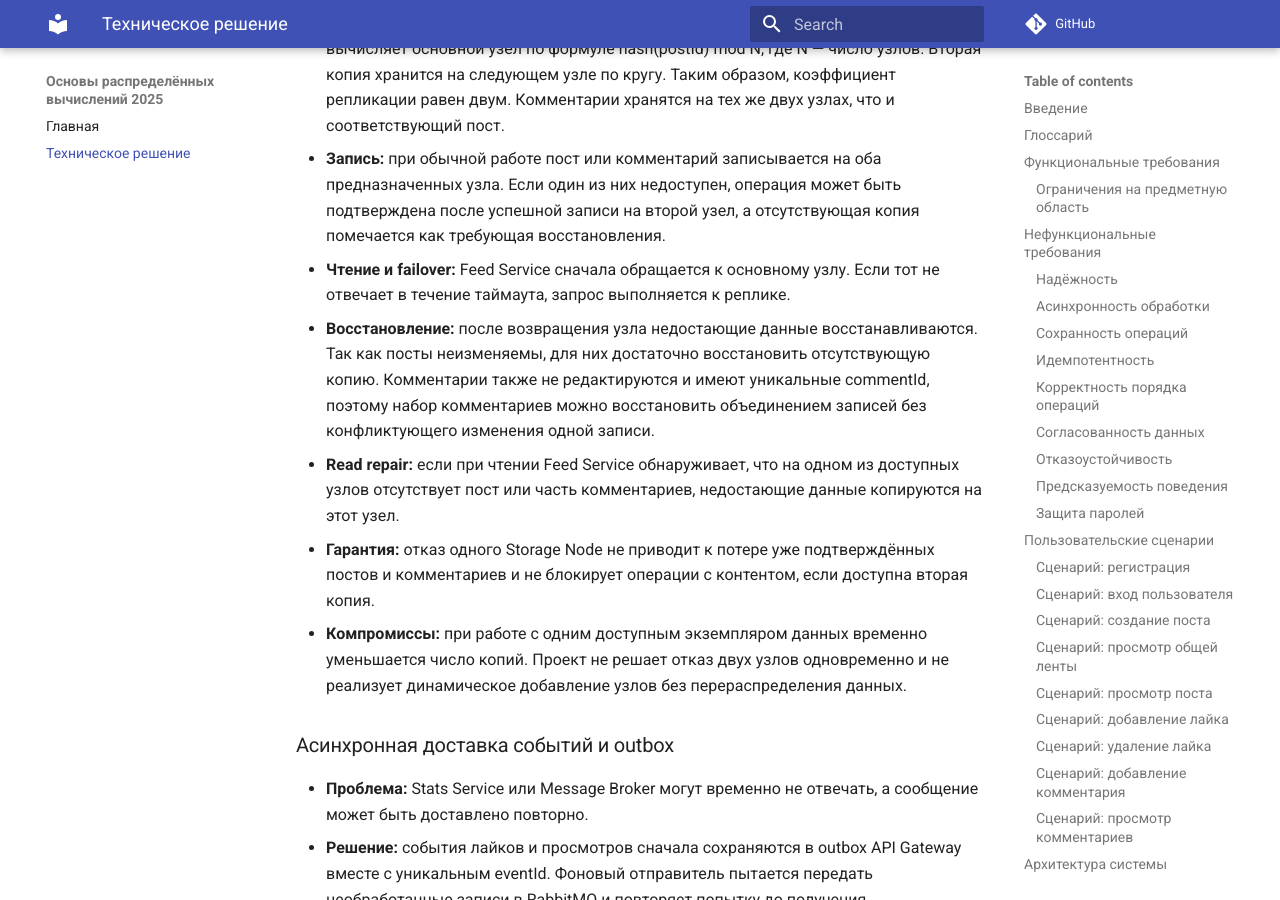
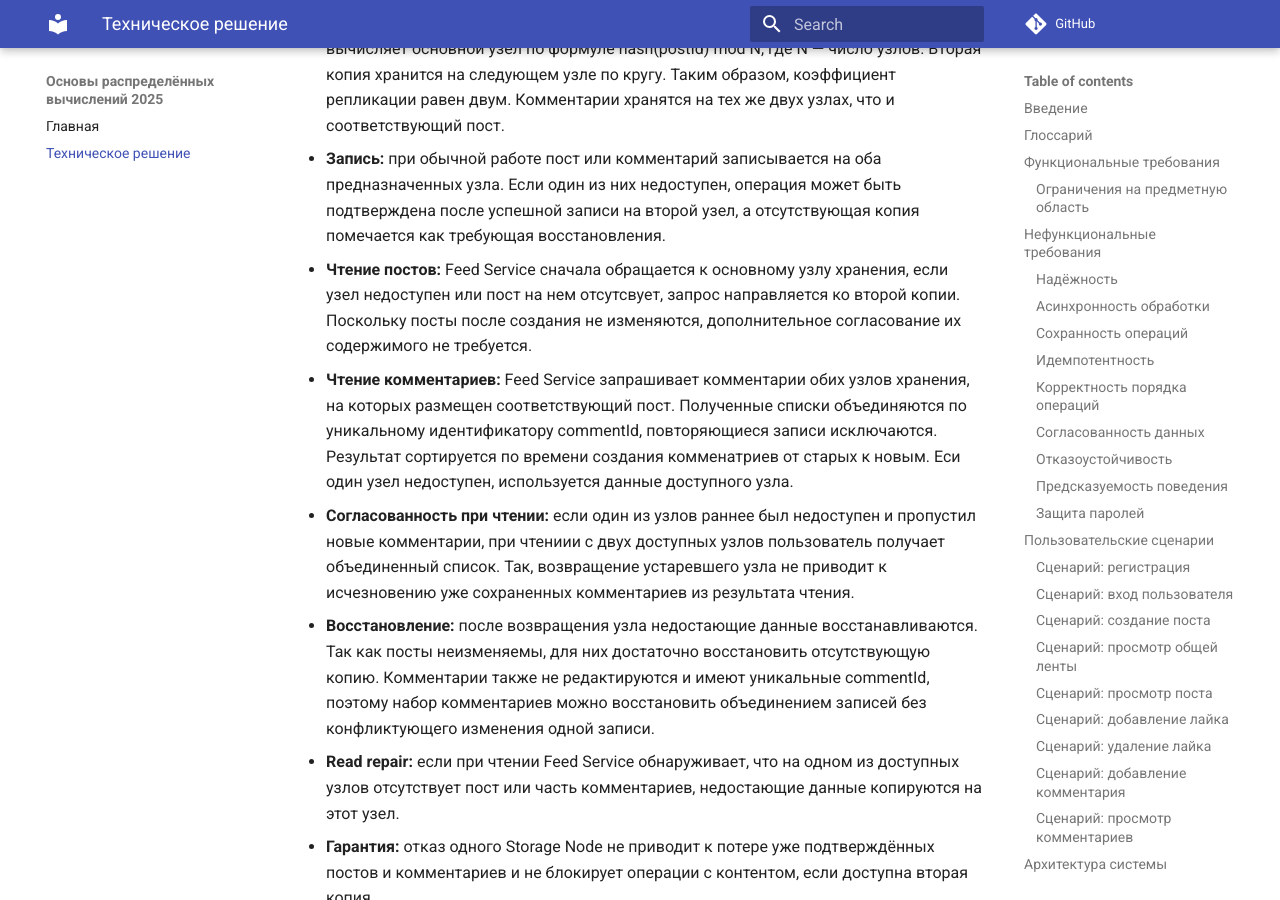
Before and after one commit to spbu-ds-practicum-2026/brigada, an MkDocs documentation site: the page built from docs/tr.md, in a window 1280 px wide and 900 px high, scrolled down 10479 px. Built offline with MkDocs 1.6.1 and Material for MkDocs 9.7.7, drawn with Linux system fonts in a browser that asks for light colours; comment, search, counter and statistics services are not loaded.

Commit message:
Update tr.md
Исправили чтение постов и комментариев с узлов хранения

```diff
--- a/docs/tr.md
+++ b/docs/tr.md
@@ -384,7 +384,9 @@ graph TD
 - **Проблема:** один узел хранения может стать недоступным, а объём данных не должен целиком находиться на одном узле.
 - **Решение:** используются три узла хранения. Для каждого поста Feed Service вычисляет основной узел по формуле hash(postId) mod N, где N — число узлов. Вторая копия хранится на следующем узле по кругу. Таким образом, коэффициент репликации равен двум. Комментарии хранятся на тех же двух узлах, что и соответствующий пост.
 - **Запись:** при обычной работе пост или комментарий записывается на оба предназначенных узла. Если один из них недоступен, операция может быть подтверждена после успешной записи на второй узел, а отсутствующая копия помечается как требующая восстановления.
-- **Чтение и failover:** Feed Service сначала обращается к основному узлу. Если тот не отвечает в течение таймаута, запрос выполняется к реплике.
+- **Чтение постов:** Feed Service сначала обращается к основному узлу хранения, если узел недоступен или пост на нем отсутсвует, запрос направляется ко второй копии. Поскольку посты после создания не изменяются, дополнительное согласование их содержимого не требуется.
+- **Чтение комментариев:** Feed Service запрашивает комментарии обих узлов хранения, на которых размещен соответствующий пост. Полученные списки объединяются по уникальному идентификатору commentId, повторяющиеся записи исключаются. Результат сортируется по времени создания комменатриев от старых к новым. Еси один узел недоступен, используется данные доступного узла.
+- **Согласованность при чтении:** если один из узлов раннее был недоступен и пропустил новые комментарии, при чтениии с двух доступных узлов пользователь получает объединенный список. Так, возвращение устаревшего узла не приводит к исчезновению уже сохраненных комментариев из результата чтения.
 - **Восстановление:** после возвращения узла недостающие данные восстанавливаются. Так как посты неизменяемы, для них достаточно восстановить отсутствующую копию. Комментарии также не редактируются и имеют уникальные commentId, поэтому набор комментариев можно восстановить объединением записей без конфликтующего изменения одной записи.
 - **Read repair:** если при чтении Feed Service обнаруживает, что на одном из доступных узлов отсутствует пост или часть комментариев, недостающие данные копируются на этот узел.
 - **Гарантия:** отказ одного Storage Node не приводит к потере уже подтверждённых постов и комментариев и не блокирует операции с контентом, если доступна вторая копия.
```
